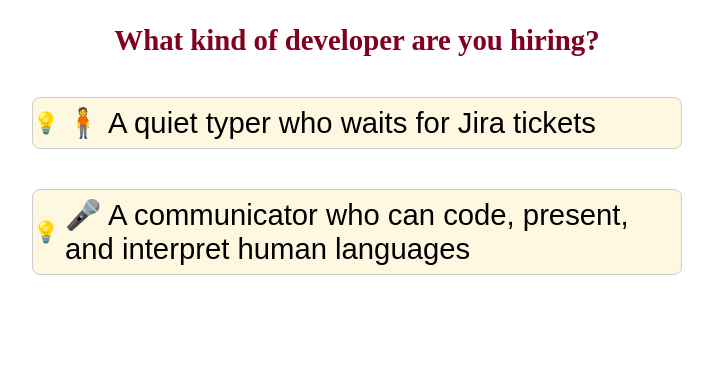
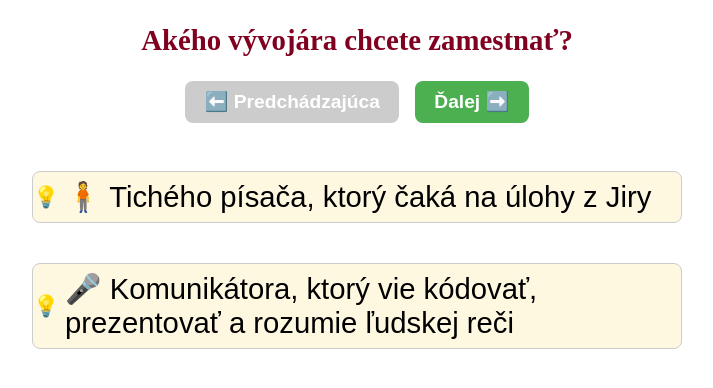
Before and after one commit to andresk-en-fr-de/Should-You-Interview-Andre, a React (Create React App) app: page / in a window 1280 px wide. Shown: the top 388 px of the page, without its empty margins (283-996 px from the left). Built offline with nearby package versions, Linux system fonts and the light colour scheme.

Commit message:
Update App.js - zmena na slovenskú verziu

```diff
--- a/src/App.js
+++ b/src/App.js
@@ -1,76 +1,84 @@
-import React, { useState } from "react";
+import "./styles.css";
+import { useState } from "react";
 
 const questions = [
   {
-    text: "What kind of developer are you hiring?",
+    text: "Akého vývojára chcete zamestnať?",
     options: [
-      "🧍 A quiet typer who waits for Jira tickets",
-      "🎤 A communicator who can code, present, and interpret human languages",
+      "🧍 Tichého písača, ktorý čaká na úlohy z Jiry",
+      "🎤 Komunikátora, ktorý vie kódovať, prezentovať a rozumie ľudskej reči",
     ],
     correct:
-      "🎤 A communicator who can code, present, and interpret human languages",
+      "🎤 Komunikátora, ktorý vie kódovať, prezentovať a rozumie ľudskej reči",
   },
   {
-    text: "How should your dev approach repetitive work?",
+    text: "Ako by mal vývojár pristupovať k opakovanej práci?",
     options: [
-      "⛓️ Manual grind – typing till the keyboard melts",
-      "🤖 Automate boring stuff, save energy for UX fireworks 🎆⚡",
+      "⛓️ Manuálny grind – písanie kódu až do zhorenia klávesnice",
+      "Automatizovať repetitívne veci 🤖, šetriť energiu na UX ohňostroje 🎆⚡",
     ],
     correct:
-      "🤖 Automate boring stuff, save energy for UX fireworks 🎆⚡",
+      "Automatizovať repetitívne veci 🤖, šetriť energiu na UX ohňostroje 🎆⚡",
   },
   {
-    text: "What’s your view on Copilot-like tools?",
+    text: "Aký je Váš postoj k nástrojom ako AI?",
     options: [
-      "🧠 They’re cheating! Real devs type everything.",
-      "🚀 Smart tools = smart devs. Let the machine do its thing.",
+      "Všetko musí uchádzač vedieť napísať ručne (bez googlenia, Stack Overflow, copilota).",
+      "🚀 Smart nástroje = Smart developeri. Ak deliverujú, tak deliverujú - to je podstatné.",
     ],
-    correct: "🚀 Smart tools = smart devs. Let the machine do its thing.",
+    correct:
+      "🚀 Smart nástroje = Smart developeri. Ak deliverujú, tak deliverujú - to je podstatné.",
   },
   {
-    text: "Do you prefer someone who...",
+    text: "Preferuješ niekoho, kto...",
     options: [
-      "🧱 Stays in one place and one mindset",
-      "🌍 Has seen the world, speaks many languages (both spoken and coded)",
+      "🧱 Zostáva na jednom mieste a v jednom mindsete",
+      "🌍 Precestoval kus sveta, hovorí mnohými jazykmi (hovorenými aj programovacími)",
     ],
     correct:
-      "🌍 Has seen the world, speaks many languages (both spoken and coded)",
+      "🌍 Precestoval kus sveta, hovorí mnohými jazykmi (hovorenými aj programovacími)",
   },
   {
-    text: "What’s your vibe when interviewing devs?",
+    text: "Aký máš prístup k pohovorom vývojárov?",
     options: [
-      "🧮 Just show me algorithms and LeetCode scores",
-      "🎆⚡ Show me problem-solving skills and resourcefulness",
+      "🧮 Ukáž mi len algoritmy a LeetCode skóre",
+      "🎆⚡ Ukáž mi schopnosti riešiť problémy a vynaliezavosť",
     ],
-    correct: "🎆⚡ Show me problem-solving skills and resourcefulness",
+    correct:
+      "🎆⚡ Ukáž mi schopnosti riešiť problémy a vynaliezavosť",
   },
 ];
 
 export default function App() {
+  const [selected, setSelected] = useState(null);
   const [current, setCurrent] = useState(0);
-  const [selected, setSelected] = useState(null);
   const [score, setScore] = useState(0);
   const [finished, setFinished] = useState(false);
 
   if (finished) {
+    const finalScore = score;
     let message = "";
+
     if (score === questions.length) {
-      message = "✅ Ok. You should definitely reach out to Andrej!";
+      message =
+        "✅ Pravdepodobne by ste si mali naplánovať rozhovor s Andrejom hneď teraz!";
     } else if (score >= 3) {
       message =
-        "📅 Maybe a short online interview? Andrej wears shoes even for Zoom!";
+        "📅 Možno len online pohovor! (Andrej môže byť úplne formálne oblečený – aj topánky 😉)";
     } else {
-      message = "❌ Seems like not the right fit... or is he?";
+      message = "❌ Vyzerá v pohode, ale ešte to zvážim.";
     }
 
     return (
       <div className="App">
-        <h2>🎯 Quiz Complete!</h2>
-        <p>
-          You got <b>{score}</b> out of <b>{questions.length}</b>
+        <div className="final-screen">
+          <h2>🎯 Kvíz dokončený!</h2>
+          <p className="score-line">
+            Vyzerá to, že vy a Andrej ste sa zhodli na <b>{score}</b> z{" "}
+            <b>{questions.length}</b> náročných otázok
           </p>
-        <p>{message}</p>
-        <p className="thank-you">Thank you for answering the quiz 😊</p>
+
+          <p className="final-message">{message}</p>
           <button
             onClick={() => {
               setCurrent(0);
@@ -79,8 +87,10 @@
               setFinished(false);
             }}
           >
-          🔄 Restart Quiz
+            🔄 Spustiť kvíz znova
           </button>
+        </div>
+        <p className="thank-you">Ďakujem za vyplnenie kvízu 😊</p>
       </div>
     );
   }
@@ -89,6 +99,24 @@
     <div className="App">
       <h2>{questions[current].text}</h2>
       <ul>
+        <div style={{ marginTop: "1rem" }}>
+          <button
+            onClick={() => setCurrent(current - 1)}
+            disabled={current === 0}
+          >
+            ⬅️ Predchádzajúca
+          </button>
+          <button
+            onClick={() => {
+              setSelected(null);
+              setCurrent(current + 1);
+            }}
+            disabled={current === questions.length - 1}
+          >
+            Ďalej ➡️
+          </button>
+        </div>
+
         {questions[current].options.map((opt, i) => (
           <li
             key={i}
@@ -100,19 +128,18 @@
                 : ""
             }`}
             onClick={() => {
+              const isCorrect = opt === questions[current].correct;
+              const newScore = isCorrect ? score + 1 : score;
+
+              if (current === questions.length - 1) {
+                setScore(newScore);
                 setSelected(opt);
-              if (opt === questions[current].correct) {
-                setScore(score + 1);
-              }
-
-              setTimeout(() => {
-                if (current === questions.length - 1) {
-                  setFinished(true);
+                setTimeout(() => setFinished(true), 0);
               } else {
+                setScore(newScore);
                 setSelected(null);
                 setCurrent(current + 1);
               }
-              }, 500);
             }}
           >
             {opt}
```
Lines whose indentation alone changed are shown as unchanged.
